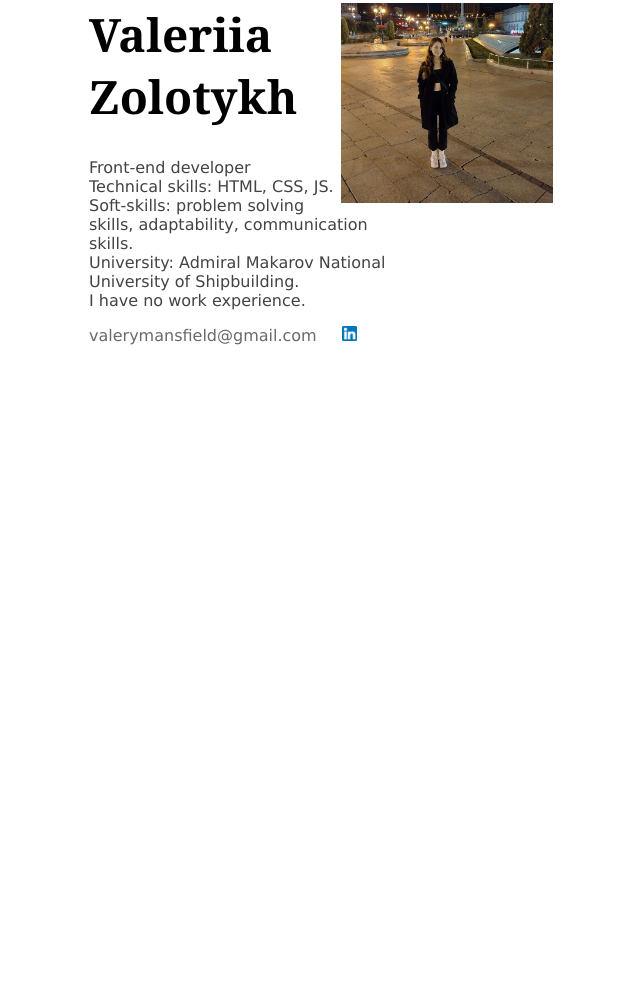
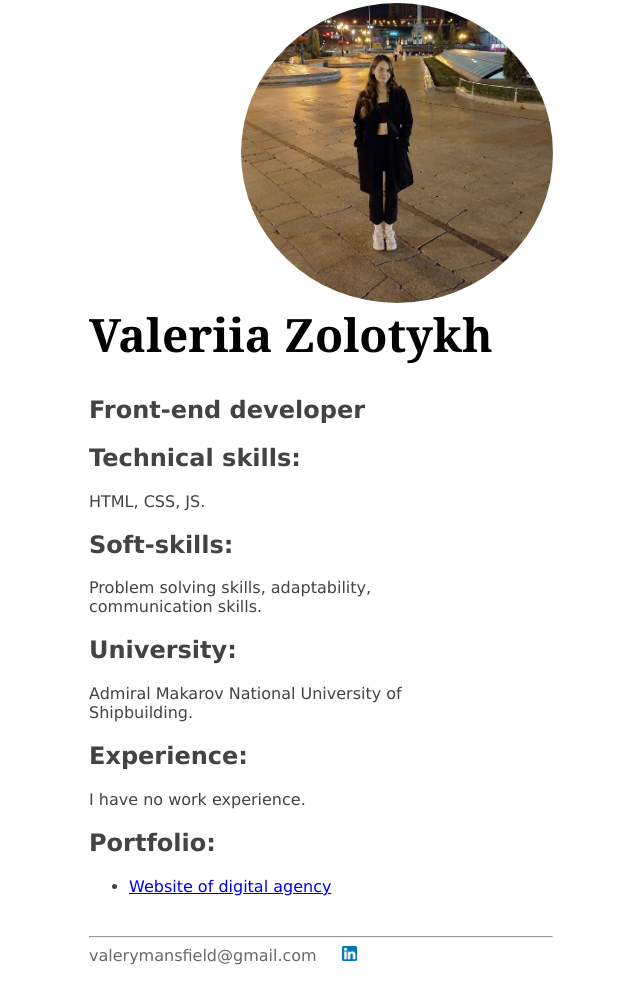
Before and after one commit to ValeryZolotykh/ValeryZolotykh.github.io, a plain HTML site: page index.html in a window 1280 px wide. Shown: the part 147-1150 px from the top of the page, without its empty margins (319-959 px from the left). Before the commit the page ends 800 px from the top, so only its background shows below. Drawn offline with Linux system fonts and the light colour scheme.

Commit message:
add portofolio

```diff
--- a/index.html
+++ b/index.html
@@ -7,13 +7,21 @@
 </head>
 <body>
 <div class="main_content">
-    <img src="assets/img/photo.jpg" alt="Photo with Valeria" width="212" height="200" class="photo">
+    <img src="assets/img/photo.jpg" alt="Photo_with_Valeria" width="312" height="300" class="photo">
     <h1>Valeriia Zolotykh</h1>
-    <p class="main_text">
-        Front-end developer <br>Technical skills: HTML, CSS, JS.<br> Soft-skills: problem solving
-        skills, adaptability, communication skills.<br> University: Admiral Makarov National University of Shipbuilding.<br>
-        I have no work experience.
-    </p>
+    <div class="main_text">
+        <h2>Front-end developer</h2>
+        <h2>Technical skills:</h2> HTML, CSS, JS.
+        <h2>Soft-skills:</h2>Problem solving
+        skills, adaptability, communication skills.
+        <h2>University:</h2>Admiral Makarov National University of Shipbuilding.<br>
+        <h2>Experience:</h2>I have no work experience.
+        <h2>Portfolio: </h2>
+        <ul>
+            <li><a href="https://valeryzolotykh.github.io/di-gi/" target="_blank"> Website of digital agency</a></li>
+        </ul>
+    </div>
+    <hr>
     <a href="mailto:valerymansfield@gmail.com" class="email-link">valerymansfield@gmail.com</a>
     <a href="https://www.linkedin.com/in/valeriia-zolotykh-03aa36243/" target="_blank" class="icon">
         <img src="assets/img/icon_linkedin.png" alt="Linkedin link" height="15" width="15">
--- a/style.css
+++ b/style.css
@@ -14,12 +14,13 @@ h1 {
 
 .photo {
     float: right;
-    /*border-radius: 50%;*/
+    border-radius: 50%;
 }
 
 .main_text {
     width: 70%;
     color: #444343;
+    margin-bottom: 40px;
 }
 
 .email-link {
```
